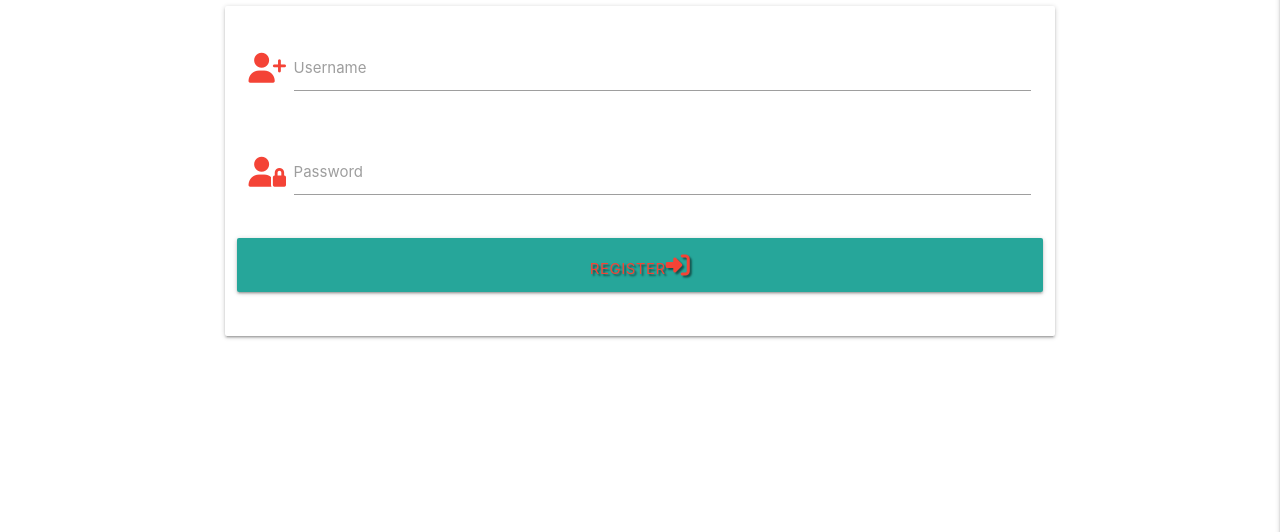
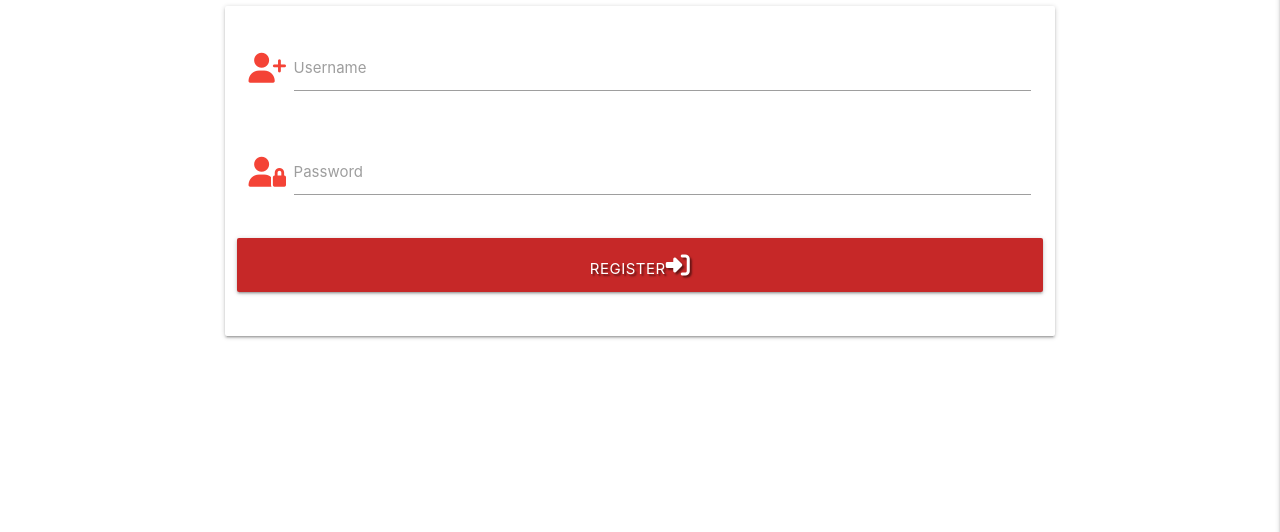
Before and after one commit to struk49/flask-task-manager-project-1, a Flask app: page /register in a window 1280 px wide. Shown: the part 160-692 px from the top of the page. Run offline with Flask 3, Linux system fonts and the light colour scheme; some libraries are stand-ins or nearby versions.

Commit message:
changed colour of submit buton

```diff
--- a/templates/register.html
+++ b/templates/register.html
@@ -24,7 +24,7 @@
                 </div>
                 <!---register---->
                 <div class="row">
-                    <button type="submit" class="col s12 btn-large red-text text-red darken-3 text-shadow">
+                    <button type="submit" class="col s12 btn-large red darken-3 text-white text-shadow">
                         Register<i class="fa-solid fa-right-to-bracket"></i>
                     </button>
                 </div>
```
